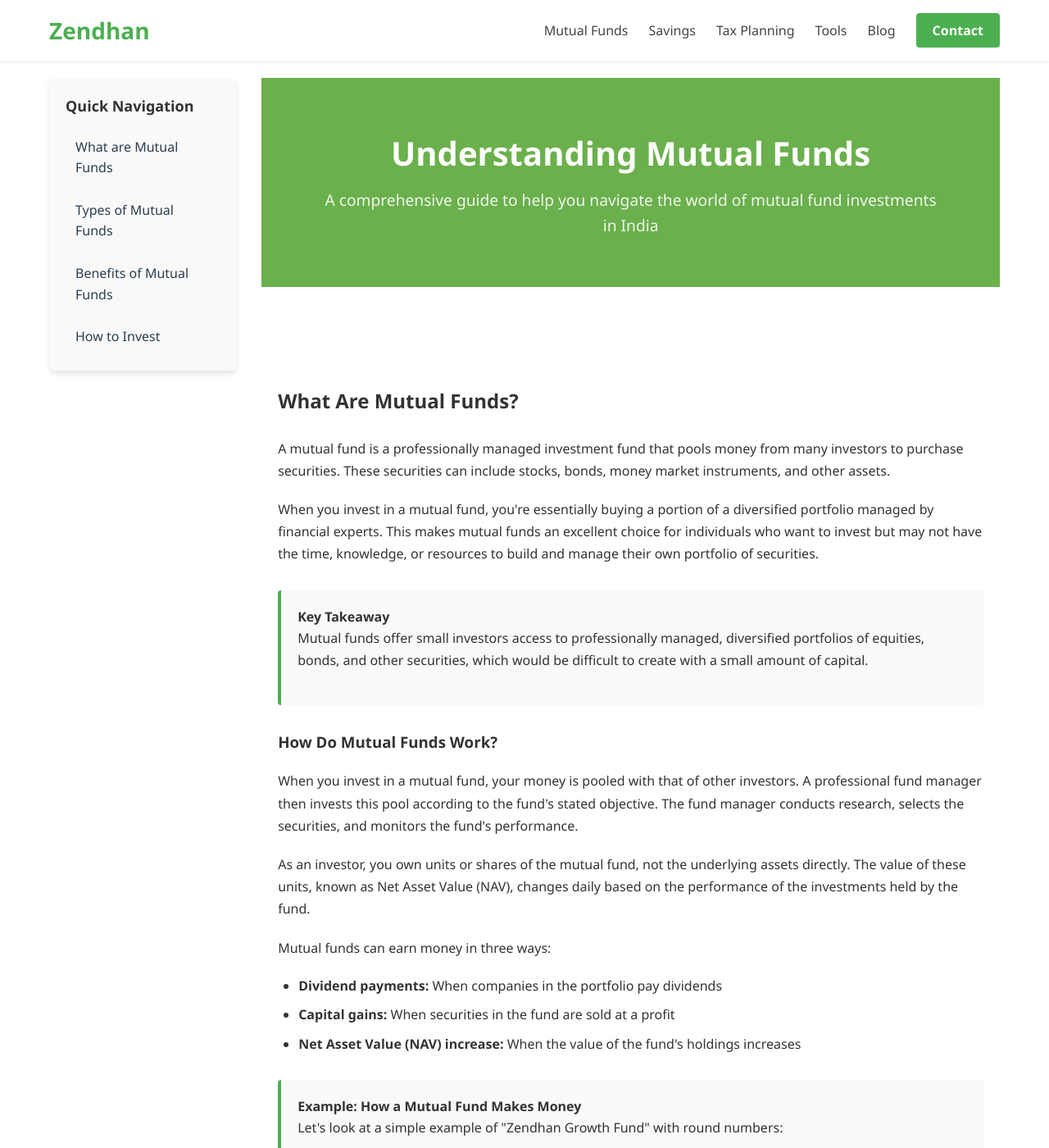
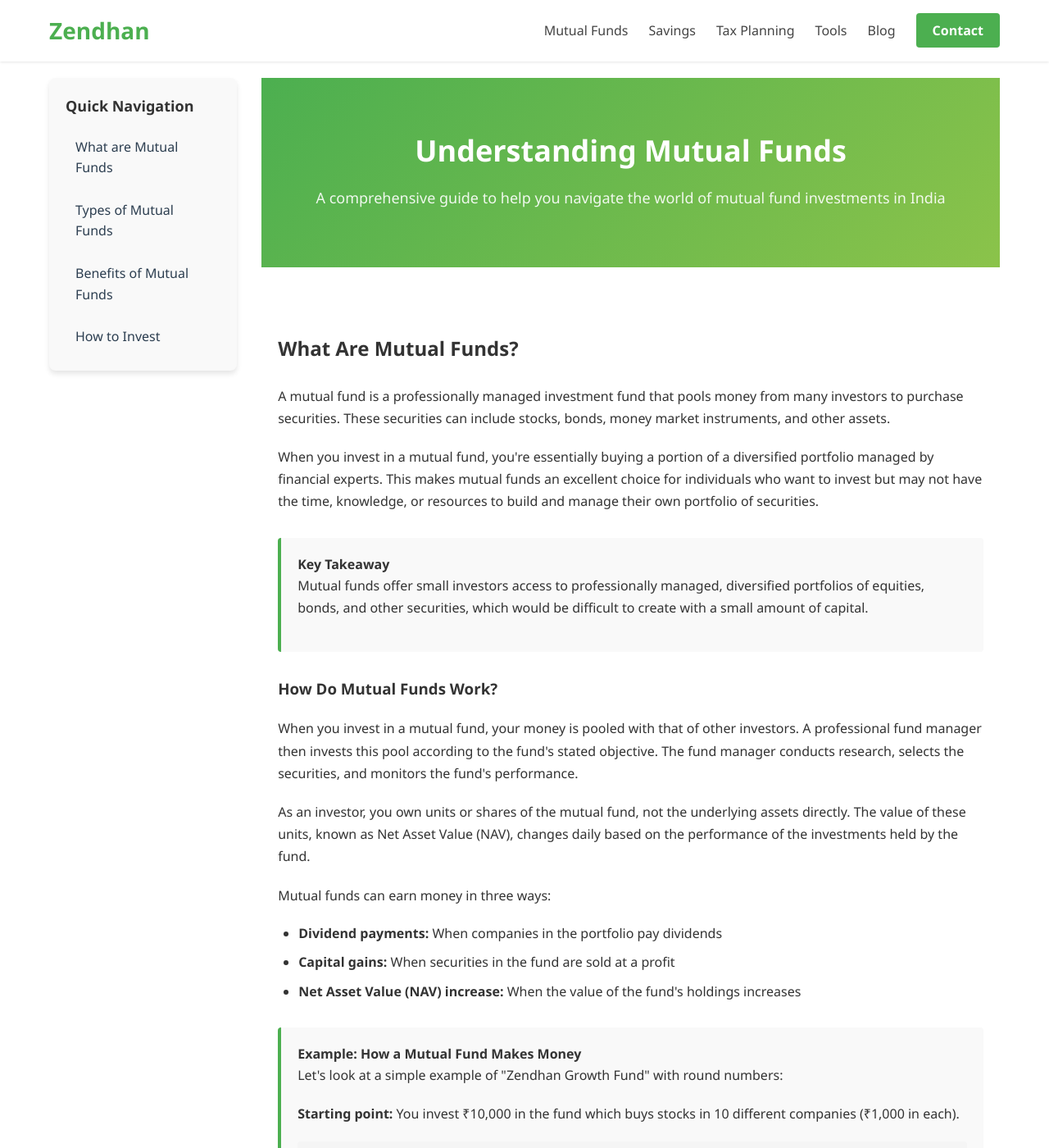
Before and after one commit to nandan11/zendhan, a Jekyll site: the page built from mutual-funds.html, in a window 1280 px wide and 1400 px high. Shown: the whole window at 82% size. Built offline with Jekyll 4.4.1, drawn with Linux system fonts in a browser that asks for light colours.

Commit message:
Update mutual-funds.css

```diff
--- a/assets/css/mutual-funds.css
+++ b/assets/css/mutual-funds.css
@@ -322,7 +322,7 @@ html {
 }
 
 /* FIX 2: REDUCE GAP BETWEEN TITLE AND FIRST HEADING */
-/*
+
 .page-title {
   margin-bottom: 10px !important;
 }
@@ -338,35 +338,8 @@ html {
 .main-content h2:first-of-type,
 h2[id="what-are-mutual-funds"] {
   margin-top: 20px !important;
-}*/
-/* Page title styling to match mutual funds page */
-.page-title {
-  background: #6ab04c !important; /* Solid green color to match mutual funds page */
-  padding: 40px 0 !important;
-  text-align: center !important;
-  margin-bottom: 30px !important;
-  width: 100% !important;
 }
 
-.page-title-container {
-  max-width: 800px !important;
-  margin: 0 auto !important;
-  padding: 20px !important;
-}
-
-.page-title h1 {
-  font-size: 2.5rem !important;
-  margin-bottom: 10px !important;
-  color: white !important;
-  font-weight: 600 !important;
-}
-
-.page-title p {
-  font-size: 1.2rem !important;
-  color: white !important;
-  max-width: 800px !important;
-  margin: 0 auto !important;
-}
 
 /* Additional mobile optimizations */
 @media (max-width: 480px) {
```
